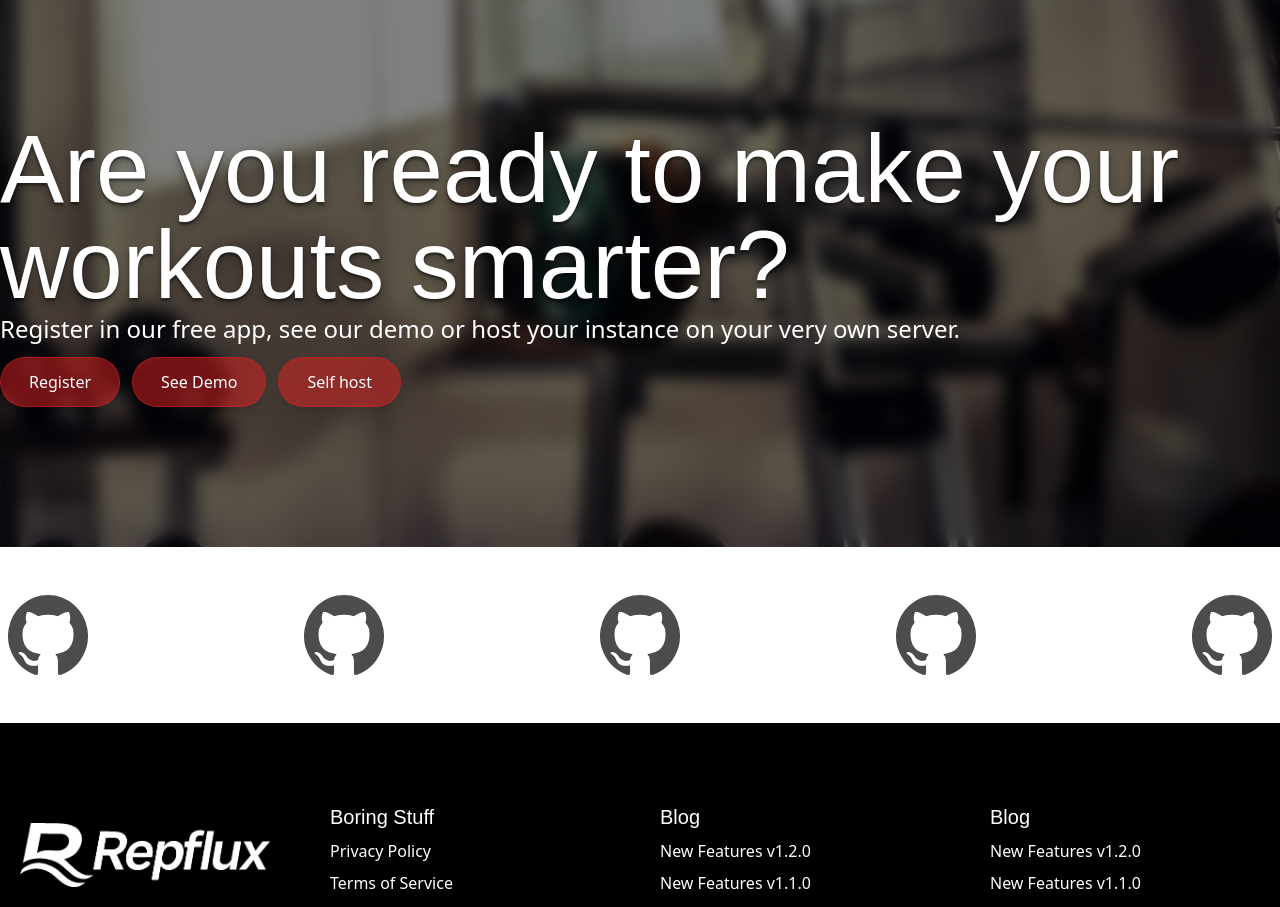
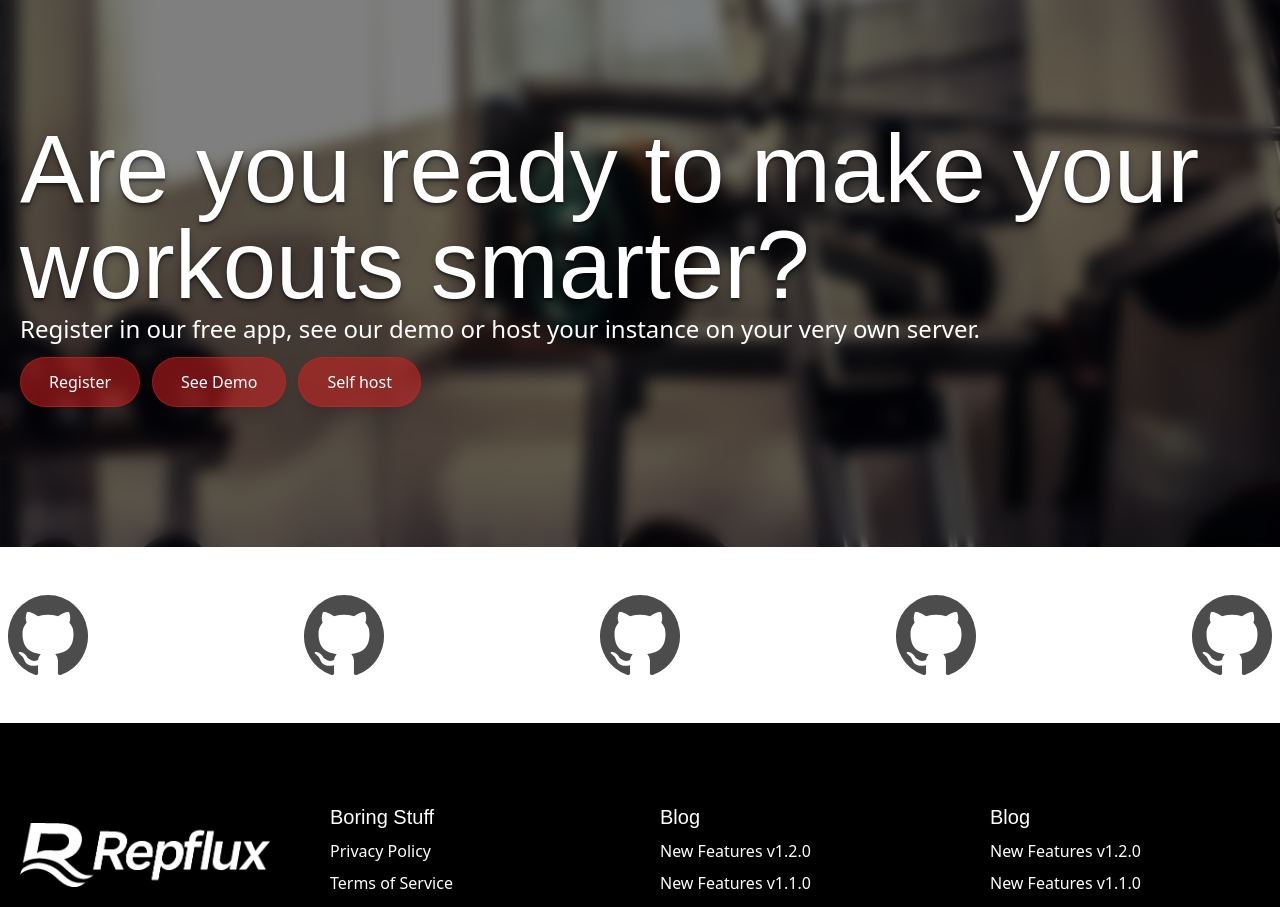
Before and after one commit to aryxs3m/gymbro.github.io, a Nuxt app: page / in a window 1280 px wide. Shown: the part 2380-3287 px from the top of the page. Built offline with nearby package versions, Linux system fonts and the light colour scheme; a web font is replaced by a local one.

Commit message:
fix missing bg

```diff
--- a/app/components/CtaSection.vue
+++ b/app/components/CtaSection.vue
@@ -5,7 +5,7 @@
 <template>
   <div class="bg-[url(/cta.webp)] bg-fixed bg-center">
     <div class="bg-black/50 text-white py-35 backdrop-blur-sm">
-      <div class="container mx-auto text-center md:text-left">
+      <div class="container mx-auto text-center md:text-left px-5">
         <slot></slot>
       </div>
     </div>
```
